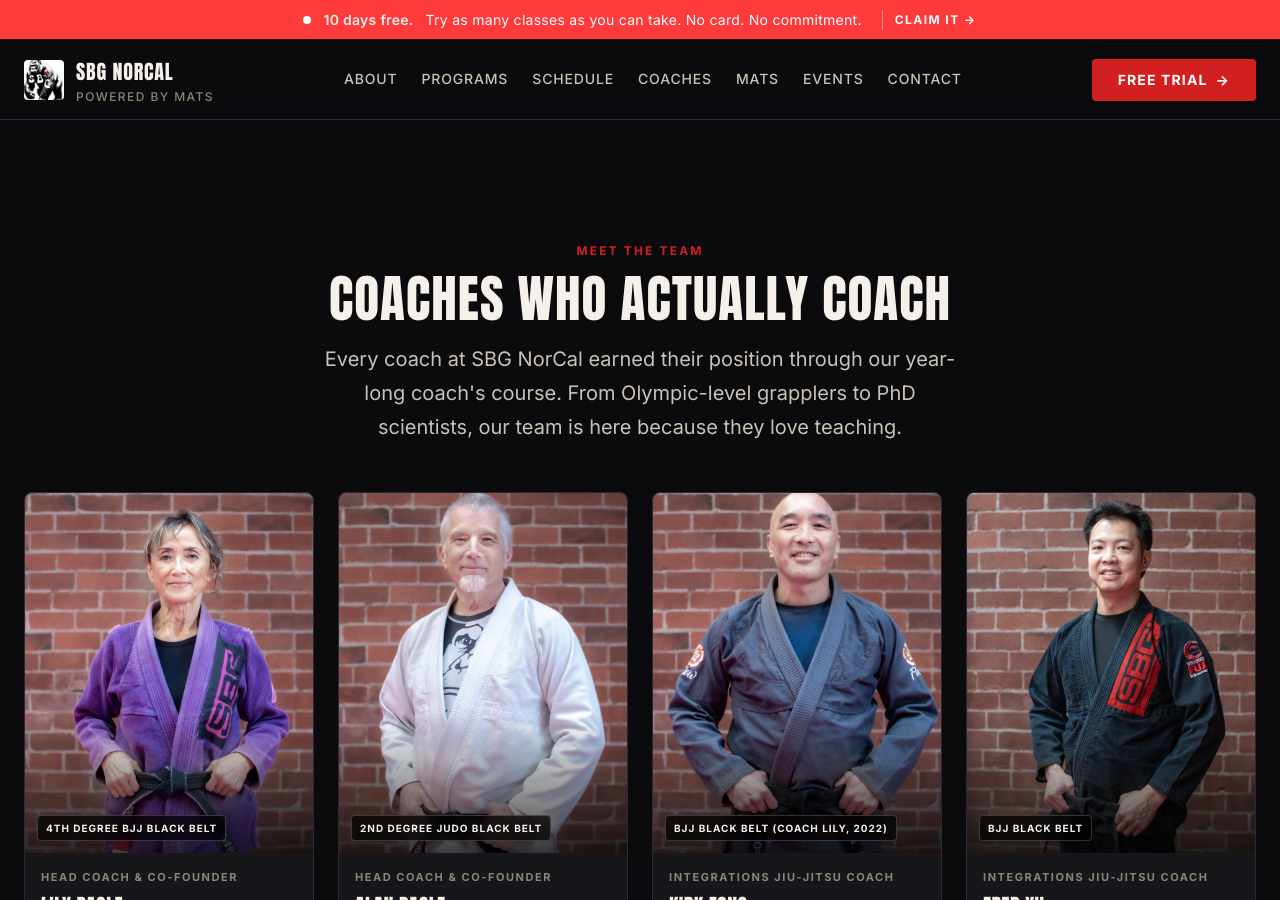
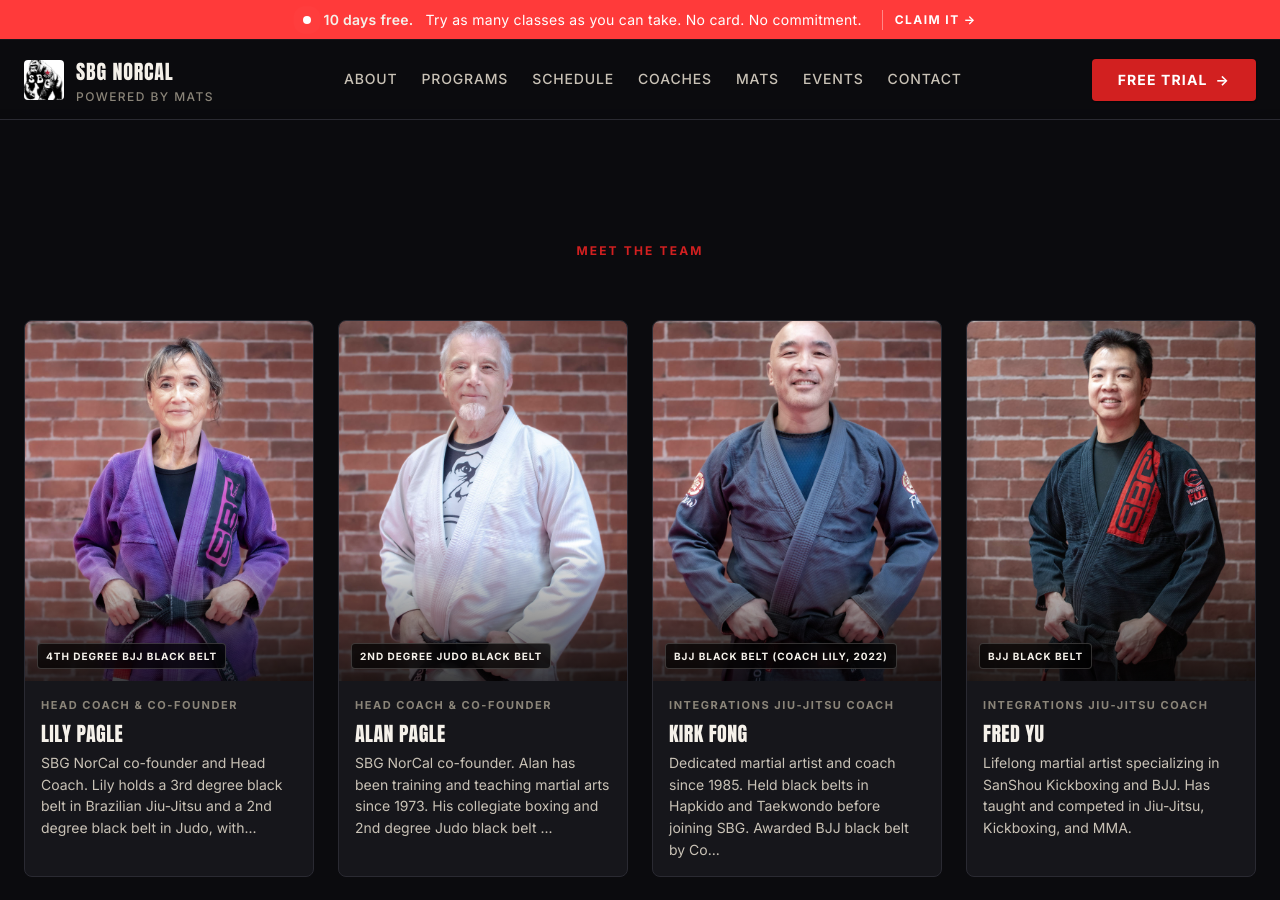
Before and after one commit to SBG-NorCal/sbg-norcal.github.io, a Jekyll site: the page built from index.html, in a window 1280 px wide and 900 px high, scrolled down 4676 px. Built offline with Jekyll 4.4.1, drawn with Linux system fonts in a browser that asks for light colours.

Commit message:
Drop the coaches preview heading; hold pillar columns to lg on the homepage
Two changes.

1. Removed the "Coaches who actually coach" h2 and its paragraph from the
   homepage coaches preview. The "Meet the team" eyebrow now stands alone
   above the cards.

   Note this leaves that section with no heading in the document outline —
   it is the only section on the page without an h2, which affects
   screen-reader navigation. Changing the span to <h2 class="eyebrow"> would
   render identically (.section-title h2 only sets margin-top: 0) and restore
   the outline, but that is a call to make deliberately rather than silently.

2. Added .mats-pillars--detailed, used only on the homepage. The shared
   .mats-pillars grid goes to three columns at md (768px), which was right
   when these cards held three sentences. Now that they carry a three-item
   breakdown, three columns at 768px leaves ~224px per card and wraps the
   step lines to roughly 25 characters — well under a readable measure. The
   modifier holds one column until lg (1024px).

   Scoped rather than changing the shared rule because /mats/ uses the same
   component for short paragraph-only cards, which are fine at three columns
   from 768px and would only get a longer page from the change.

Measured across 13 widths from 320px to 1440px on both pages: homepage is
1 column to 1023px then 3, /mats/ unchanged at 3 columns from 768px, no
horizontal overflow on the homepage at any width.

Full suite against an explicit PORT=4010 server: 64 passed, 6 skipped.

Separately noted, not fixed and not caused here: /mats/ overflows
horizontally at 320px — wide donate buttons ("Donate (tax-deductible)" is
346px) and an image. That page is untouched by this commit and 320px is
below the 360px minimum the test profiles cover.

Co-Authored-By: Claude Opus 5 <noreply@anthropic.com>

```diff
--- a/_sass/_components.scss
+++ b/_sass/_components.scss
@@ -966,6 +966,16 @@
   gap: $sp-5;
 }
 
+// Pillars carrying a __steps breakdown (the homepage "three things") hold a
+// single column until lg. The plain paragraph pillars on /mats/ are fine in
+// three columns from md, but at 768px three columns leaves ~224px per card,
+// which wraps the step lines to about 25 characters — well under a readable
+// measure. Full width to 1023px keeps them to one or two lines each.
+.mats-pillars--detailed {
+  @include md { grid-template-columns: 1fr; }
+  @include lg { grid-template-columns: repeat(3, 1fr); }
+}
+
 .mats-pillar {
   padding: $sp-6;
   background: $ink-2;
--- a/index.html
+++ b/index.html
@@ -96,7 +96,7 @@ no_header_pad: true
       <span class="eyebrow">The SBG way</span>
       <h2>Three things that make us different.</h2>
     </div>
-    <div class="mats-pillars" style="--mats: #d22020;">
+    <div class="mats-pillars mats-pillars--detailed" style="--mats: #d22020;">
       <div class="mats-pillar" style="border-top-color: #d22020;">
         <div class="mats-pillar__num" style="color: #d22020;">01</div>
         <h3>Aliveness</h3>
@@ -167,11 +167,6 @@ no_header_pad: true
   <div class="container">
     <div class="section-title">
       <span class="eyebrow">Meet the team</span>
-      <h2>Coaches who actually coach</h2>
-      <p>
-        Every coach at SBG NorCal earned their position through our year-long coach's course.
-        From Olympic-level grapplers to PhD scientists, our team is here because they love teaching.
-      </p>
     </div>
     <div class="coaches-grid">
       {% assign visible_coaches = site.coaches | where_exp: "c", "c.hidden != true" %}
```
